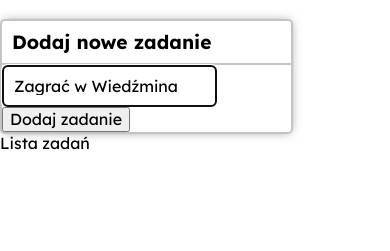
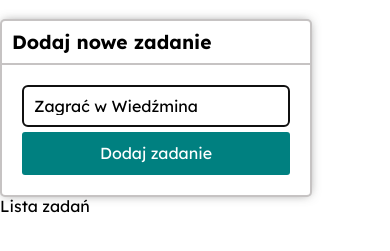
Before and after one commit to OskarWlaszczuk/to-do-List, a plain HTML site: page index.html in a window 390 px wide. Shown: the part 61-312 px from the top of the page. Drawn offline with nearby package versions, Linux system fonts and the light colour scheme.

Commit message:
Added styles for button element, added media queries for narrower devices

```diff
--- a/css/form.css
+++ b/css/form.css
@@ -3,7 +3,13 @@
     border: 2px solid rgba(179, 174, 174, 0.742);
     border-radius: 5px;
     box-shadow: 0px 0px 11px -3px #525251be;
-    width: 75%;
+    width: 60%;
+}
+
+@media (max-width:767px) {
+    .form {
+        width: 80%;
+    }
 }
 
 .form__label {
@@ -19,3 +25,27 @@
     border: 2px solid rgba(179, 174, 174, 0.742);
     border-radius: 5px;
 }
+
+.form__button {
+    color: white;
+    background-color: teal;
+    padding: 10px;
+    border: none;
+    border-radius: 3px;
+}
+
+/* Zapytać o tą nazwę klasy */
+.form__gridContainer {
+    display: grid;
+    grid-template-columns: 1fr 35%;
+    grid-gap: 15px;
+    padding: 20px;
+}
+
+@media (max-width:767px) {
+    .form__gridContainer {
+        grid-template-columns: 1fr;
+        grid-template-rows: repeat(2, minmax(auto, 1fr));
+        grid-gap: 5px;
+    }
+}
```
